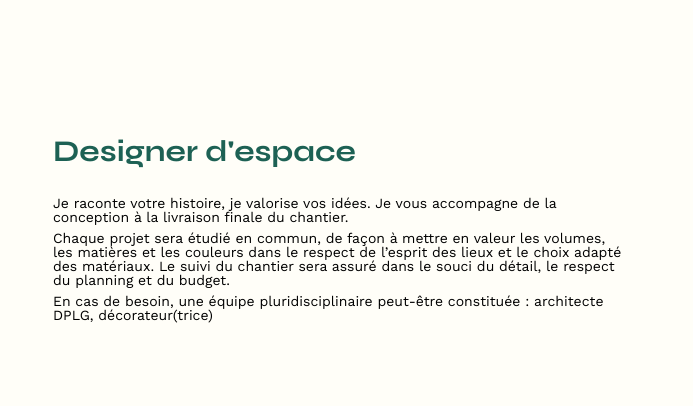
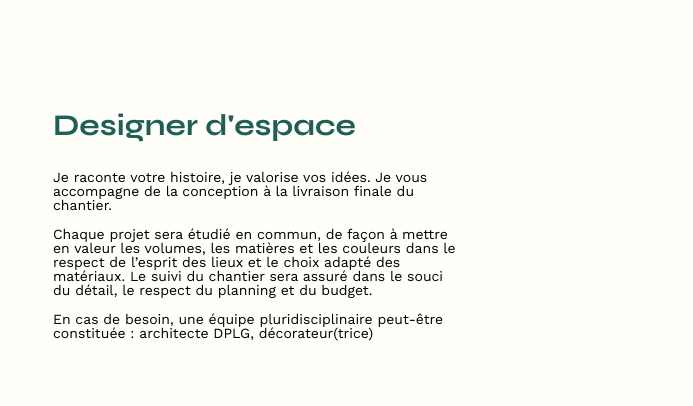
Before and after one commit to aurelienlozes/Portfolio-architecte-sophie-bluel, a plain HTML site: page FrontEnd/index.html in a window 1280 px wide. Shown: the part 190-596 px from the top of the page, 587-1280 px from the left. Drawn offline with nearby package versions, Linux system fonts and the light colour scheme; no server answers.

Commit message:
Intro : rework remplacement balise article par div (w3c)

```diff
--- a/FrontEnd/assets/style.css
+++ b/FrontEnd/assets/style.css
@@ -199,15 +199,20 @@ nav li a.active:hover {
 	width: 80%;
 }
 
-#introduction article {
-	flex: 1
+#introduction .introduction-text {
+	flex: 1;
+
 }
 #introduction h2 {
 	margin-bottom: 1em;
 }
 
 #introduction p {
-	margin-bottom: 0.5em;
+	font-family: 'Work Sans';
+	font-weight: 400;
+	font-size: 14px;
+	margin-bottom: 15px;
+	width: 404px;
 }
 
 
--- a/FrontEnd/index.html
+++ b/FrontEnd/index.html
@@ -40,7 +40,7 @@
 			<figure>
 				<img src="./assets/images/sophie-bluel.png" alt="">
 			</figure>
-			<article>
+			<div class="introduction-text">
 				<h2>Designer d'espace</h2>
 				<p>Je raconte votre histoire, je valorise vos idées. Je vous accompagne de la conception à la livraison
 					finale du chantier.</p>
@@ -49,7 +49,7 @@
 					chantier sera assuré dans le souci du détail, le respect du planning et du budget.</p>
 				<p>En cas de besoin, une équipe pluridisciplinaire peut-être constituée : architecte DPLG,
 					décorateur(trice)</p>
-			</article>
+			</div>
 		</section>
 		<section id="portfolio">
 			<div class="portfolio-title">
```
